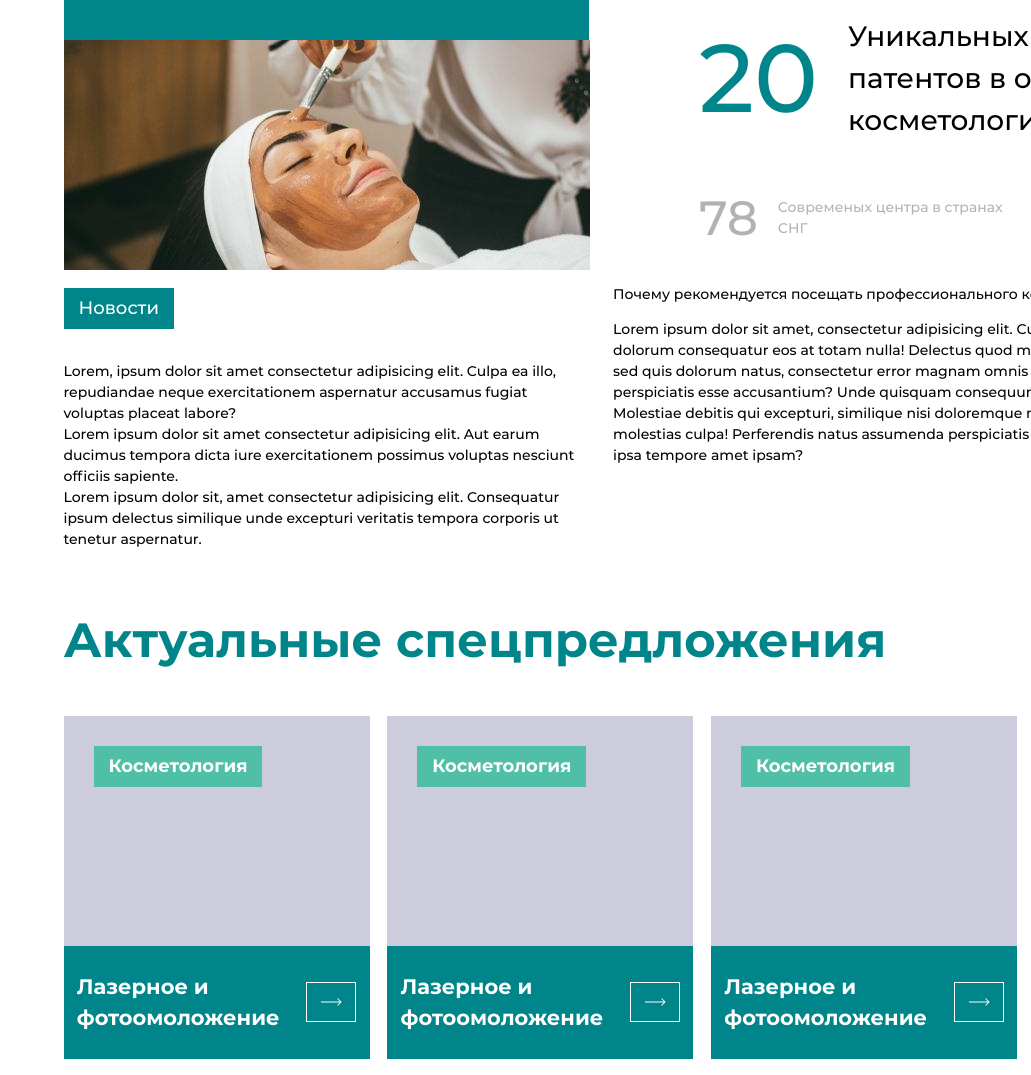
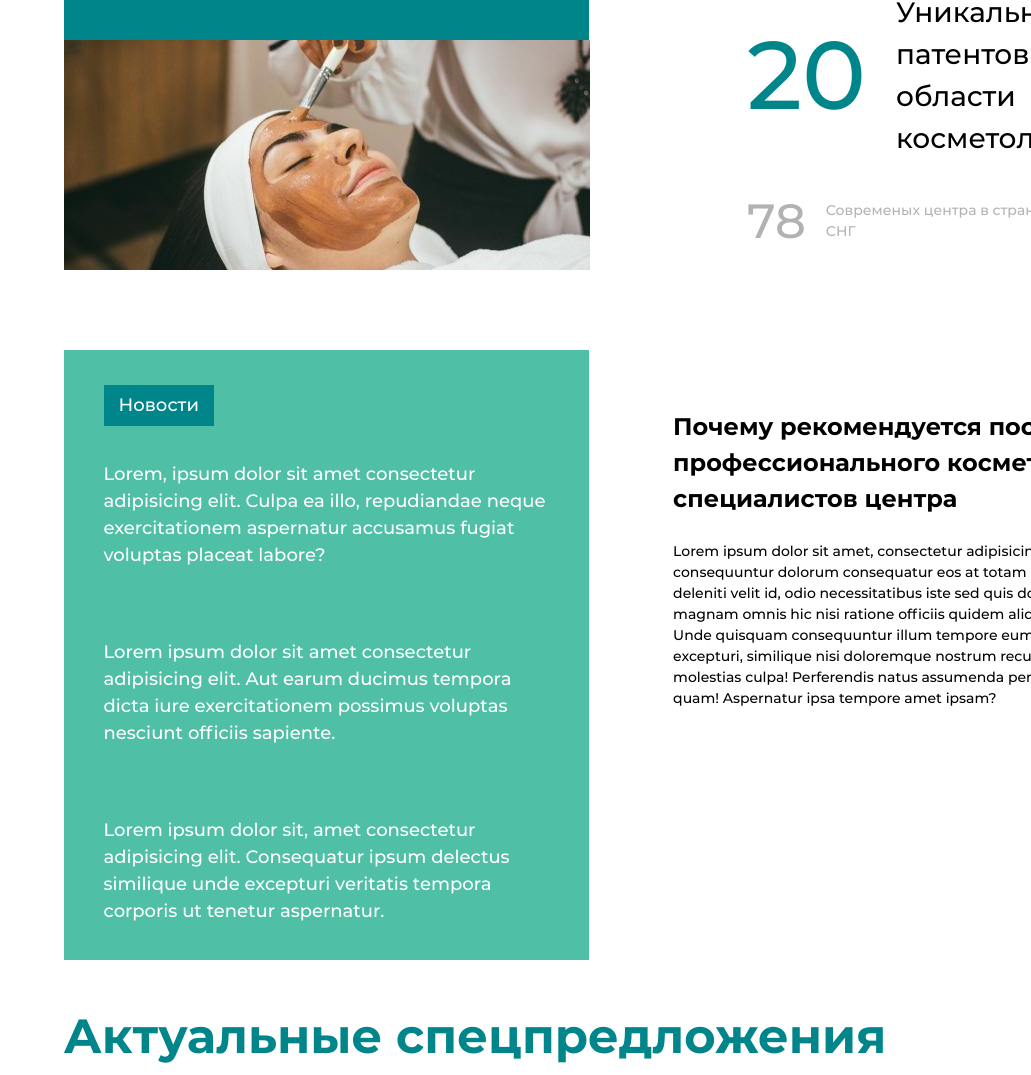
Before and after one commit to actavioDen/SalonKrasoty, a website: page index.html in a window 1280 px wide. Shown: the part 1169-2244 px from the top of the page, without its empty margins (249-1280 px from the left). Drawn offline with Linux system fonts and the light colour scheme; files that its build step writes are made by us from their sources.

Commit message:
готов блок news

```diff
--- a/css/advantages-right/advantages-right.css
+++ b/css/advantages-right/advantages-right.css
@@ -1,5 +1,5 @@
 .advantages-right {
-    padding-left: 86px;
+    padding-left: 134px;
     grid-column: 6/13;
 
     display: grid;
--- /dev/null
+++ b/css/news-left-section/news-left-section.css
@@ -0,0 +1,10 @@
+
+.news-left-section {
+    grid-column: 1/6;
+
+    display: flex;
+    flex-direction: column;
+    align-items: flex-start;
+
+    background: var(--lite-turquoise);
+}
--- /dev/null
+++ b/css/news-right-section/news-right-section.css
@@ -0,0 +1,12 @@
+.news-right-section {
+    grid-column: 6/13;
+
+    padding: 35px 60px;
+
+}
+
+.news-right-section__title{
+    font-size: 24px;
+    line-height: 36px;
+    font-weight: 700;
+}
--- a/css/news/news.css
+++ b/css/news/news.css
@@ -1,3 +1,6 @@
+.news{
+  margin-top: 80px;
+}
 .news__wrapper {
   /*обертка, чтобы сделать отступы-уши по бокам */
   width: 1295px;
@@ -7,10 +10,17 @@
   grid-gap: 24px;
 }
 
-.news__left-section {
-  grid-column: 1/6;
+.news__subtitile{
+  margin: 35px 0 0 40px;
 }
 
-.news__right-section {
-  grid-column: 6/13;
+.news-list{
+  margin: 0 40px;;
 }
+
+.news-list__item{
+  padding: 35px 0;
+  font-size: 18px;
+  line-height: 27px;
+  color: #fff;
+}
--- a/index.html
+++ b/index.html
@@ -119,16 +119,16 @@
         <section class="news">
             <div class="news__wrapper">
                 <h2 class="page-body__section-name">Новости</h2>
-                <div class="news__left-section">
-                    <h3 class="subtitle subtitle--turquoise">Новости</h3>
+                <div class="news-left-section">
+                    <h3 class="subtitle subtitle--turquoise news__subtitile">Новости</h3>
                     <ul class="news-list">
                         <li class="news-list__item">Lorem, ipsum dolor sit amet consectetur adipisicing elit. Culpa ea illo, repudiandae neque exercitationem aspernatur accusamus fugiat voluptas placeat labore?</li>
                         <li class="news-list__item">Lorem ipsum dolor sit amet consectetur adipisicing elit. Aut earum ducimus tempora dicta iure exercitationem possimus voluptas nesciunt officiis sapiente.</li>
                         <li class="news-list__item">Lorem ipsum dolor sit, amet consectetur adipisicing elit. Consequatur ipsum delectus similique unde excepturi veritatis tempora corporis ut tenetur aspernatur.</li>
                     </ul>
                 </div>
-                <div class="news__right-section">
-                    <p>Почему рекомендуется посещать профессионального косметолога. Мнение специалистов центра</p> <!--оформить этот параграф-->
+                <div class="news-right-section">
+                    <h3 class="news-right-section__title">Почему рекомендуется посещать профессионального косметолога. Мнение специалистов центра</h3>
                     <p class="news__text">Lorem ipsum dolor sit amet, consectetur adipisicing elit. Culpa eligendi incidunt facere, consequuntur dolorum consequatur eos at totam nulla! Delectus quod maiores, deleniti velit id, odio necessitatibus iste sed quis dolorum natus, consectetur error magnam omnis hic nisi ratione officiis quidem aliquid perspiciatis esse accusantium? Unde quisquam consequuntur illum tempore eum ab, odit nihil? Molestiae debitis qui excepturi, similique nisi doloremque nostrum recusandae expedita praesentium molestias culpa! Perferendis natus assumenda perspiciatis repellendus magni officia quam! Aspernatur ipsa tempore amet ipsam?</p>
                 </div>
             </div>
```
